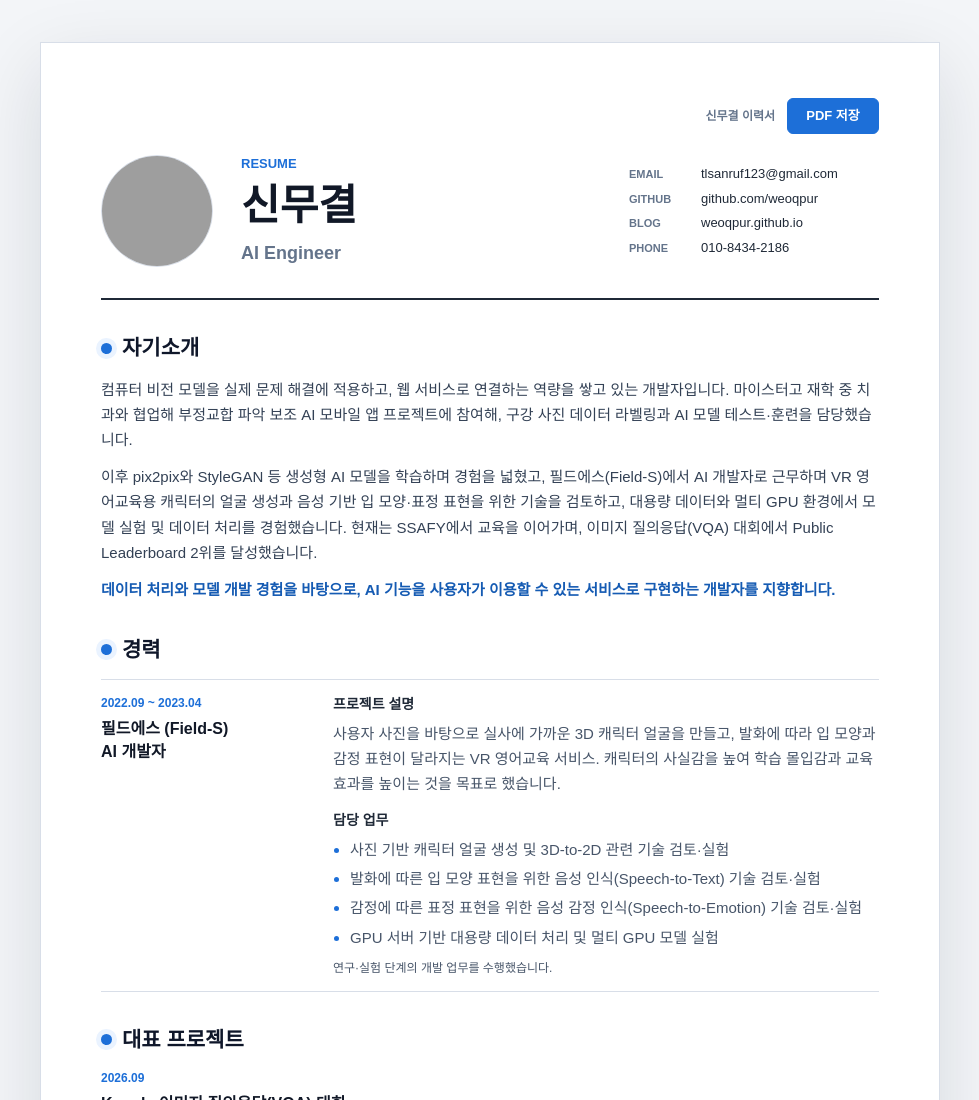
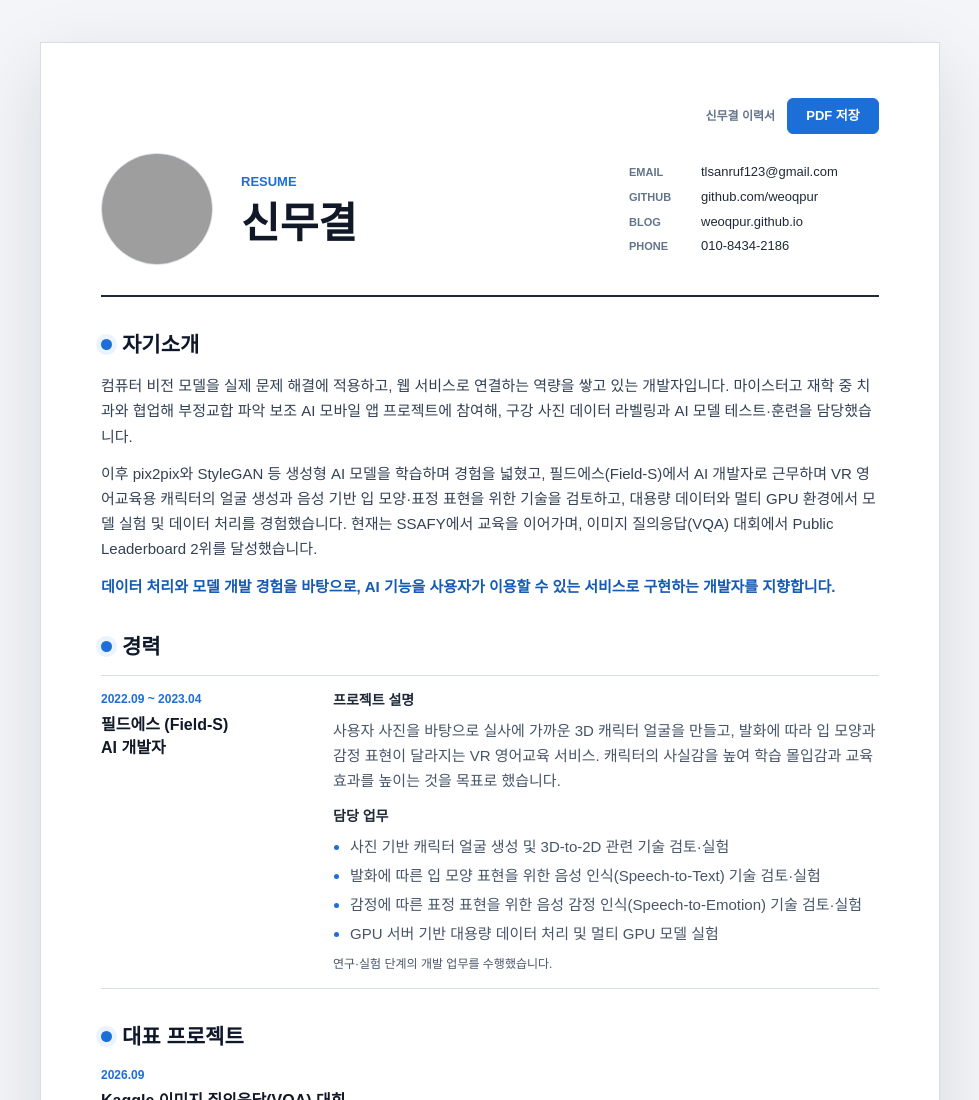
Before and after one commit to weoqpur/profile, a plain HTML site: page index.html in a window 1280 px wide. Shown: the top 1100 px of the page, without its empty margins (150-1129 px from the left). Drawn offline with Linux system fonts and the light colour scheme; grey boxes are pictures that could not be loaded; a web font is replaced by a local one.

Commit message:
Remove AI Engineer role label

```diff
--- a/index.html
+++ b/index.html
@@ -59,7 +59,6 @@
           <div class="profile-main">
             <p class="resume-label">Resume</p>
             <h1>신무결</h1>
-            <p class="desired-role">AI Engineer</p>
           </div>
 
           <address class="contact-list">
```
